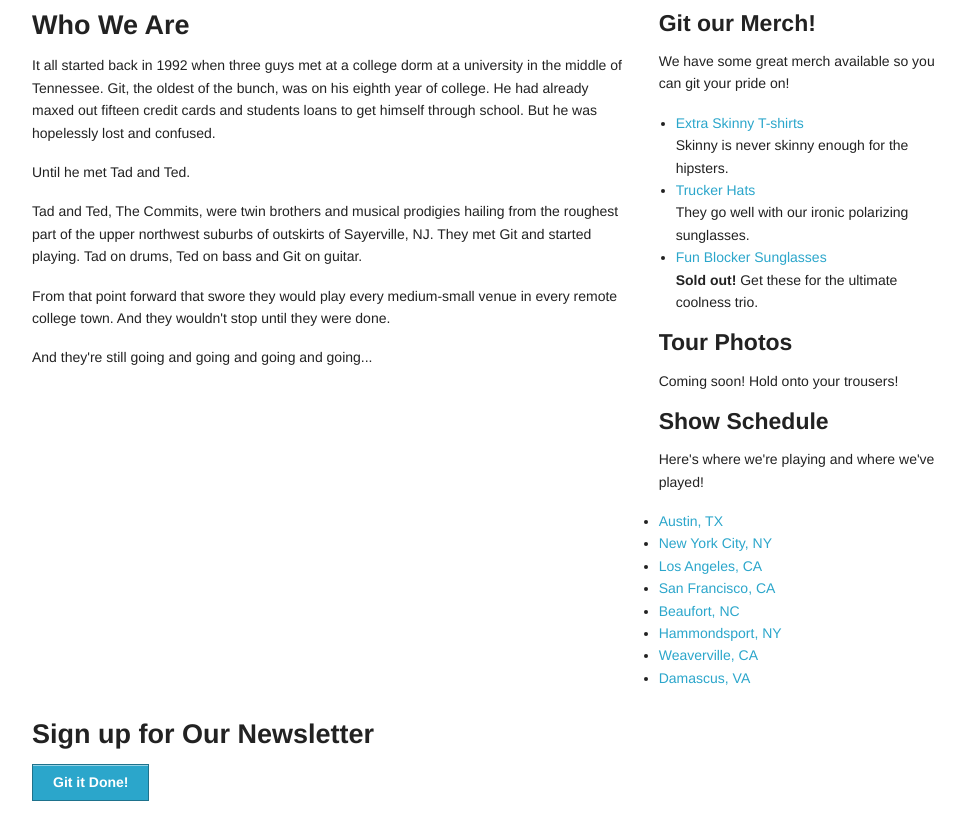
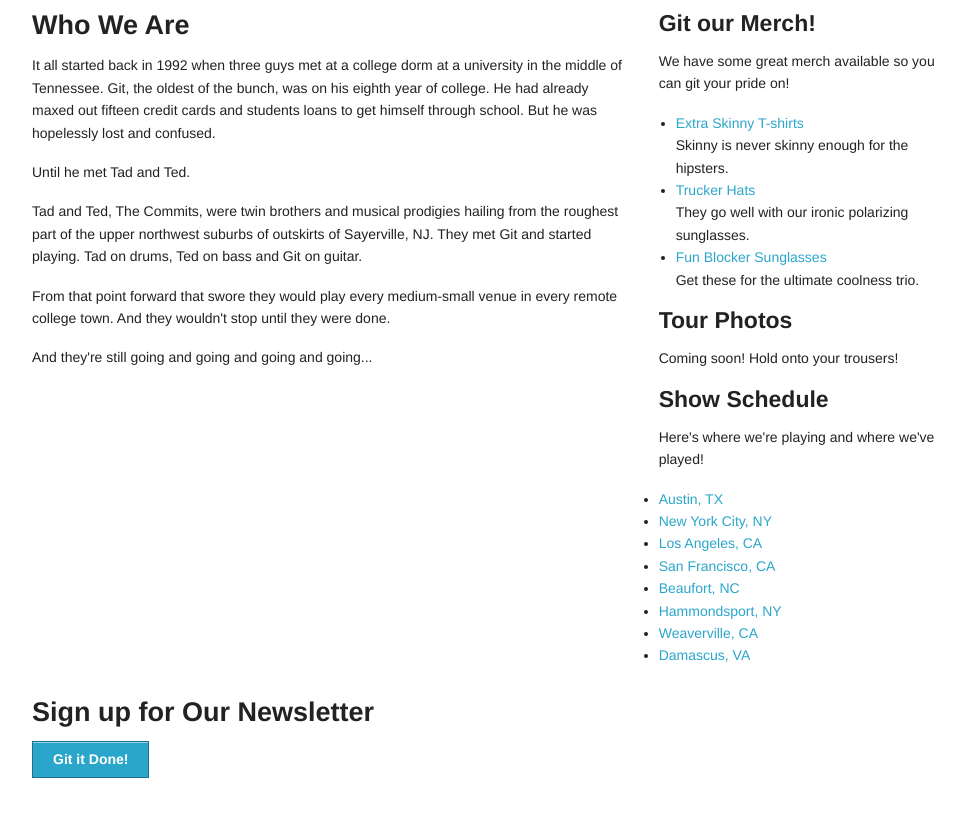
Before and after one commit to ryanirelan/the-commits, a plain HTML site: page index.html in a window 1280 px wide. Shown: the part 102-920 px from the top of the page, without its empty margins (153-1118 px from the left). After the commit the page ends 897 px from the top, so only its background shows below. Drawn offline with Linux system fonts and the light colour scheme.

Commit message:
sunglasses no longer sold out

```diff
--- a/index.html
+++ b/index.html
@@ -53,7 +53,7 @@
       <ul class="disc">
         <li><a href="">Extra Skinny T-shirts</a><br />Skinny is never skinny enough for the hipsters.</li>
         <li><a href="">Trucker Hats</a><br />They go well with our ironic polarizing sunglasses.</li>
-        <li><a href="">Fun Blocker Sunglasses</a><br /><strong>Sold out!</strong> Get these for the ultimate coolness trio.</li>
+        <li><a href="">Fun Blocker Sunglasses</a><br /><strong></strong> Get these for the ultimate coolness trio.</li>
       </ul>
 
       <h4>Tour Photos</h4>
```
